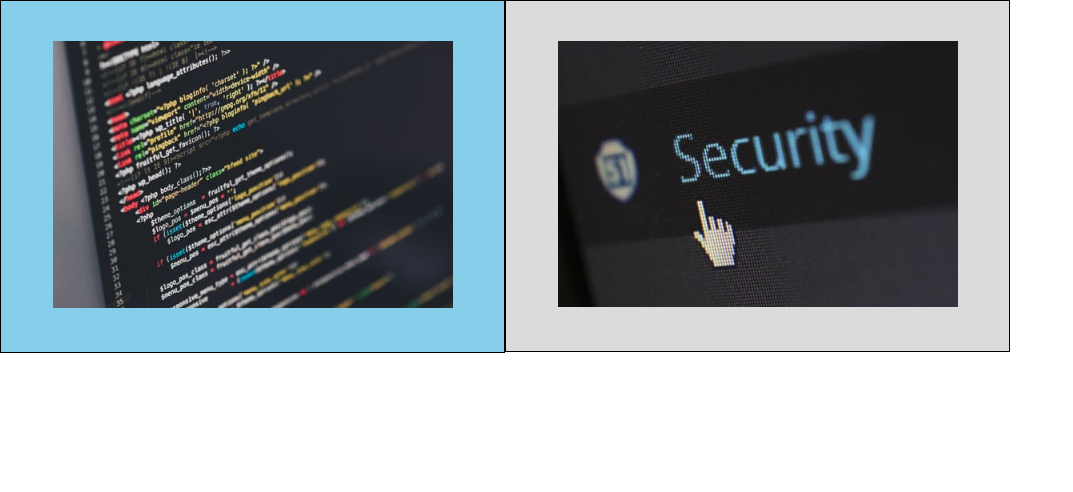
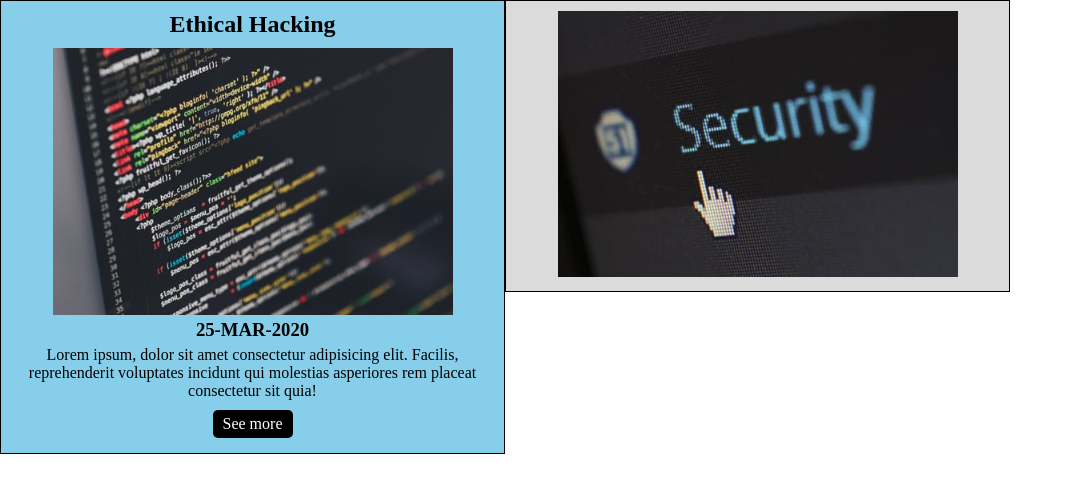
Before and after one commit to yhya38/Carousal, a plain HTML site: page index.html in a window 1280 px wide. Shown: the whole page, without its empty margins (0-1073 px from the left). Drawn offline with Linux system fonts and the light colour scheme.

Commit message:
modified

```diff
--- a/index.html
+++ b/index.html
@@ -7,45 +7,57 @@
   <title>Document</title>
 </head>
 <body>
-  <div class="container">
+  <div class="container-slider">
   <div class="slider">
     <figure>
       <div class="slide-image">
+        <h2>Cryptography</h2>
       <img src="crypthography.jpeg" alt="">
+      <h3>22-MAR-2020</h3>
+      <p>Lorem ipsum dolor sit amet, consectetur adipisicing elit. Nobis nulla incidunt nemo! Porro architecto aspernatur, vel qui suscipit possimus tempore?</p>
+      <a href="#"> See more</a>
       </div>
       <div class="slide-image">
+        <h2>Ethical Hacking</h2>
+      <img src="ethical-hacking.jpg" alt="">
+        <h3>25-MAR-2020</h3>
+        <p>Lorem ipsum, dolor sit amet consectetur adipisicing elit. Facilis, reprehenderit voluptates incidunt qui molestias asperiores rem placeat consectetur sit quia!</p>
+      <a href="#"> See more</a>
 
-      <img src="ethical-hacking.jpg" alt="">
       </div>
       <div class="slide-image">
+        <h2>Internet of Things</h2>
+      <img src="iot.jpg" alt="">
+      <h3>29-MAR-2020</h3>
+      <p>Lorem ipsum dolor sit amet consectetur adipisicing elit. Saepe similique labore impedit? Repellat cum fugiat libero maxime, excepturi impedit quasi!</p>
+      <a href="#"> See more</a>
 
-      <img src="iot.jpg" alt="">
       </div>
       <div class="slide-image">
+        <h2>Cryptography</h2>
+      <img src="crypthography.jpeg" alt="">
+      <h3>28-MAR-2020</h3>
+      <p>Lorem ipsum dolor sit amet consectetur adipisicing elit. Fugit, distinctio. Soluta debitis consequuntur necessitatibus esse inventore, praesentium vel quas illum?</p>
+      <a href="#"> See more</a>
 
-      <img src="crypthography.jpeg" alt="">
       </div>
-
     </figure>
   </div>
   <div class="slider">
     <figure>
       <div class="slide-image1">
+        <h2></h2>
       <img src="iot.jpg" alt="">
       </div>
       <div class="slide-image1">
-
       <img src="crypthography.jpeg" alt="">
       </div>
       <div class="slide-image1">
-
       <img src="ethical-hacking.jpg" alt="">
       </div>
       <div class="slide-image1">
-
       <img src="iot.jpg" alt="">
       </div>
-
     </figure>
   </div>
   </div>
--- a/main.css
+++ b/main.css
@@ -21,7 +21,7 @@ img {
   float: left;
   width: 505px;
   text-align: center;
-  padding: 40px;
+  padding: 10px;
   background-color: skyblue;
   border: 1px solid black;
 }
@@ -29,9 +29,25 @@ img {
   float: left;
   width: 505px;
   text-align: center;
-  padding: 40px;
+  padding: 10px;
   background-color: rgba(211, 211, 211, 0.8);
   border: 1px solid black;
+}
+.slider h2 {
+    margin-bottom: 10px;
+}
+.slider p {
+    margin: 5px;
+}
+.slider a {
+    width: 80px;
+    background-color: black;
+    color: white;
+    padding: 5px;
+    margin: 5px;
+    display: inline-block;
+    text-decoration: none;
+    border-radius: 5px;
 }
 
 @keyframes animation {
@@ -86,6 +102,9 @@ img {
   }
 }
 @media screen and (max-width:415px) {
+    img {
+        width: 350px;
+    }
     .slide-image {
         width: 410px;
 
```
